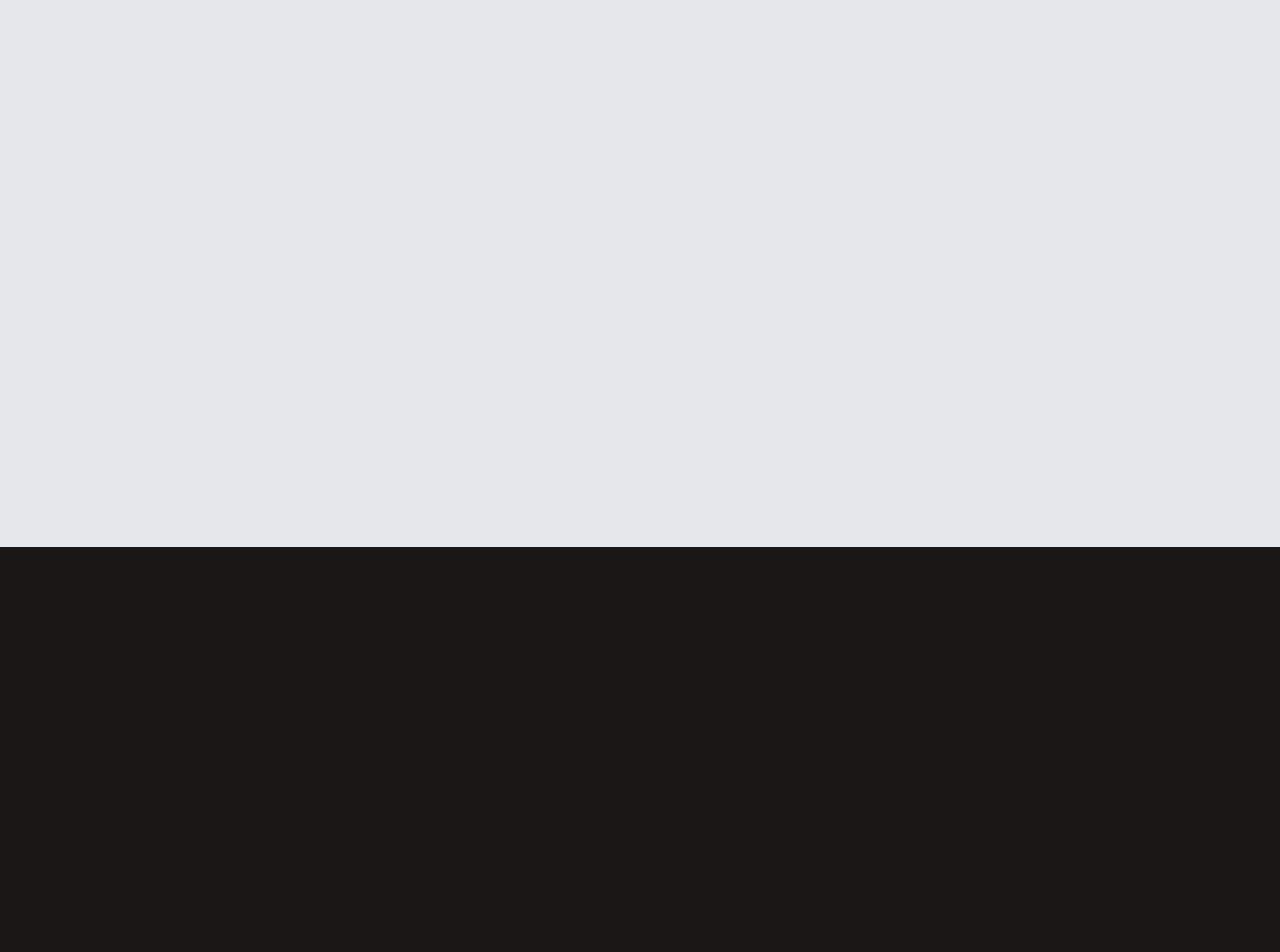
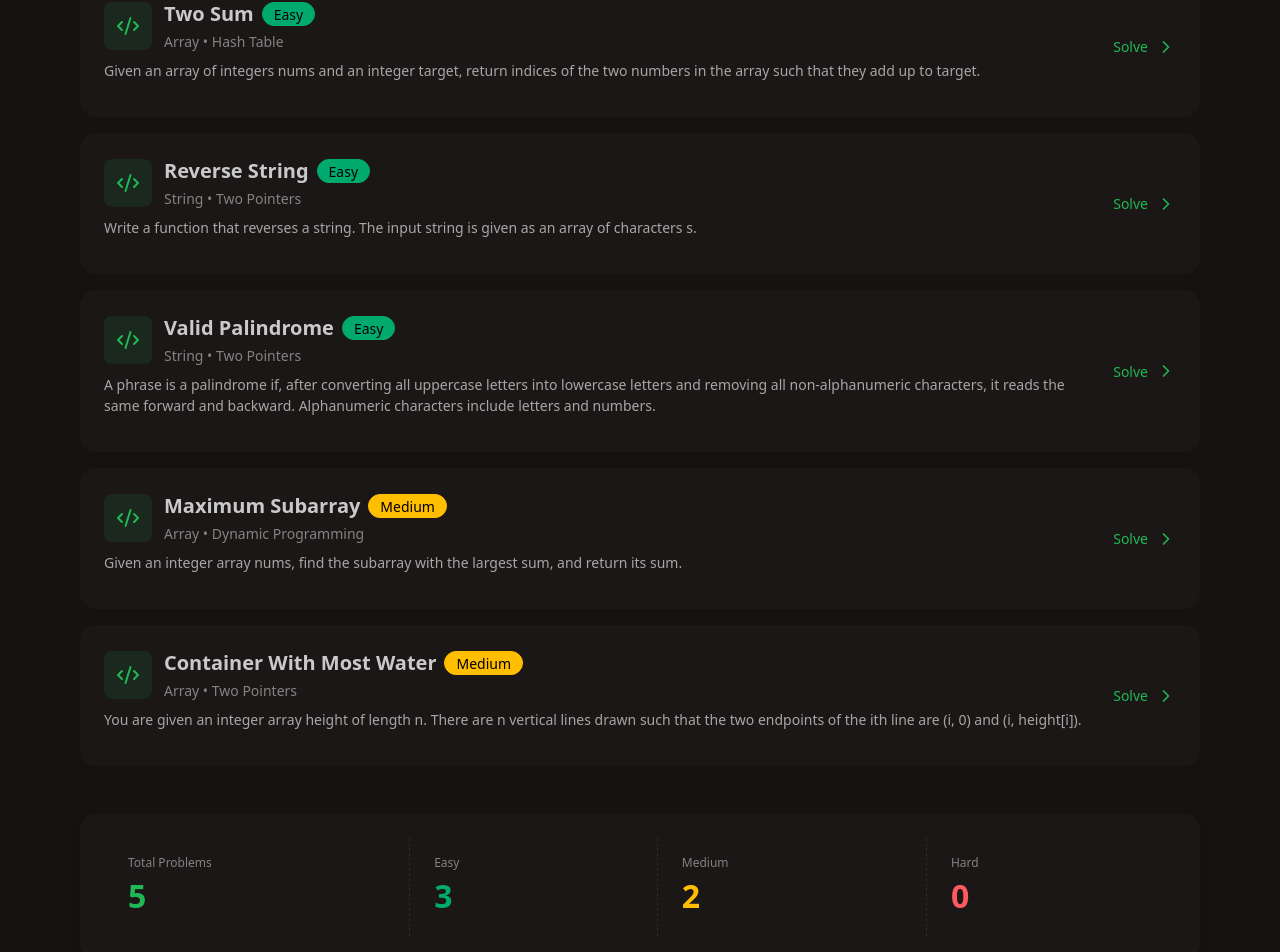
Before and after one commit to Manishkumarsingh6239/Teachu, a React (Vite) app in the folder frontend/: page /problems in a window 1280 px wide. Shown: the part 253-1205 px from the top of the page. Before the commit the page ends 800 px from the top, so only its background shows below. Built offline with nearby package versions, Linux system fonts and the light colour scheme; no server answers; sample sign-in values are in the browser's storage.

Commit message:
problems page updated

```diff
--- /dev/null
+++ b/frontend/src/lib/utils.js
@@ -0,0 +1,12 @@
+export const getDifficultyBadgeClass = (difficulty) => {
+  switch (difficulty.toLowerCase()) {
+    case "easy":
+      return "badge-success";
+    case "medium":
+      return "badge-warning";
+    case "hard":
+      return "badge-error";
+    default:
+      return "badge-ghost";
+  }
+};
--- a/frontend/src/pages/ProblemPage.jsx
+++ b/frontend/src/pages/ProblemPage.jsx
@@ -1,15 +1,96 @@
-import React from 'react'
-import Navbar from '../components/Navbar.jsx'
+import { Link } from "react-router";
+import Navbar from "../components/Navbar";
 
-const ProblemPage = () => {
+import { PROBLEMS } from "../data/problems";
+import { ChevronRightIcon, Code2Icon } from "lucide-react";
+import { getDifficultyBadgeClass } from "../lib/utils";
+
+function ProblemsPage() {
+  const problems = Object.values(PROBLEMS);
+
+  const easyProblemsCount = problems.filter((p) => p.difficulty.toLowerCase() === "easy").length;
+  const mediumProblemsCount = problems.filter((p) => p.difficulty.toLowerCase() === "medium").length;
+  const hardProblemsCount = problems.filter((p) => p.difficulty.toLowerCase() === "hard").length;
+
   return (
-    <div className='min-h-screen bg-gray-200'>
+    <div className="min-h-screen bg-base-200">
       <Navbar />
-      <div className="mb-8">
-        <h1 className="text-4xl font-bold mb-2">Practice Problems</h1>
+
+      <div className="max-w-6xl mx-auto px-4 py-12">
+        {/* HEADER */}
+        <div className="mb-8">
+          <h1 className="text-4xl font-bold mb-2">Practice Problems</h1>
+          <p className="text-base-content/70">
+            Sharpen your coding skills with these curated problems
+          </p>
+        </div>
+
+        {/* PROBLEMS LIST */}
+        <div className="space-y-4">
+          {problems.map((problem) => (
+            <Link
+              key={problem.id}
+              to={`/problem/${problem.id}`}
+              className="card bg-base-100 hover:scale-[1.01] transition-transform"
+            >
+              <div className="card-body">
+                <div className="flex items-center justify-between gap-4">
+                  {/* LEFT SIDE */}
+                  <div className="flex-1">
+                    <div className="flex items-center gap-3 mb-2">
+                      <div className="size-12 rounded-lg bg-primary/10 flex items-center justify-center">
+                        <Code2Icon className="size-6 text-primary" />
+                      </div>
+                      <div className="flex-1">
+                        <div className="flex items-center gap-2 mb-1">
+                          <h2 className="text-xl font-bold">{problem.title}</h2>
+                          <span className={`badge ${getDifficultyBadgeClass(problem.difficulty)}`}>
+                            {problem.difficulty}
+                          </span>
+                        </div>
+                        <p className="text-sm text-base-content/60"> {problem.category}</p>
+                      </div>
+                    </div>
+                    <p className="text-base-content/80 mb-3">{problem.description.text}</p>
+                  </div>
+                  {/* RIGHT SIDE */}
+
+                  <div className="flex items-center gap-2 text-primary">
+                    <span className="font-medium">Solve</span>
+                    <ChevronRightIcon className="size-5" />
+                  </div>
+                </div>
+              </div>
+            </Link>
+          ))}
+        </div>
+
+        {/* STATS FOOTER */}
+        <div className="mt-12 card bg-base-100 shadow-lg">
+          <div className="card-body">
+            <div className="stats stats-vertical lg:stats-horizontal">
+              <div className="stat">
+                <div className="stat-title">Total Problems</div>
+                <div className="stat-value text-primary">{problems.length}</div>
+              </div>
+
+              <div className="stat">
+                <div className="stat-title">Easy</div>
+                <div className="stat-value text-success">{easyProblemsCount}</div>
+              </div>
+              <div className="stat">
+                <div className="stat-title">Medium</div>
+                <div className="stat-value text-warning">{mediumProblemsCount}</div>
+              </div>
+              <div className="stat">
+                <div className="stat-title">Hard</div>
+                <div className="stat-value text-error">{hardProblemsCount}</div>
+              </div>
+            </div>
+          </div>
+        </div>
       </div>
     </div>
-  )
+  );
 }
-
-export default ProblemPage
+export default ProblemsPage;
```
